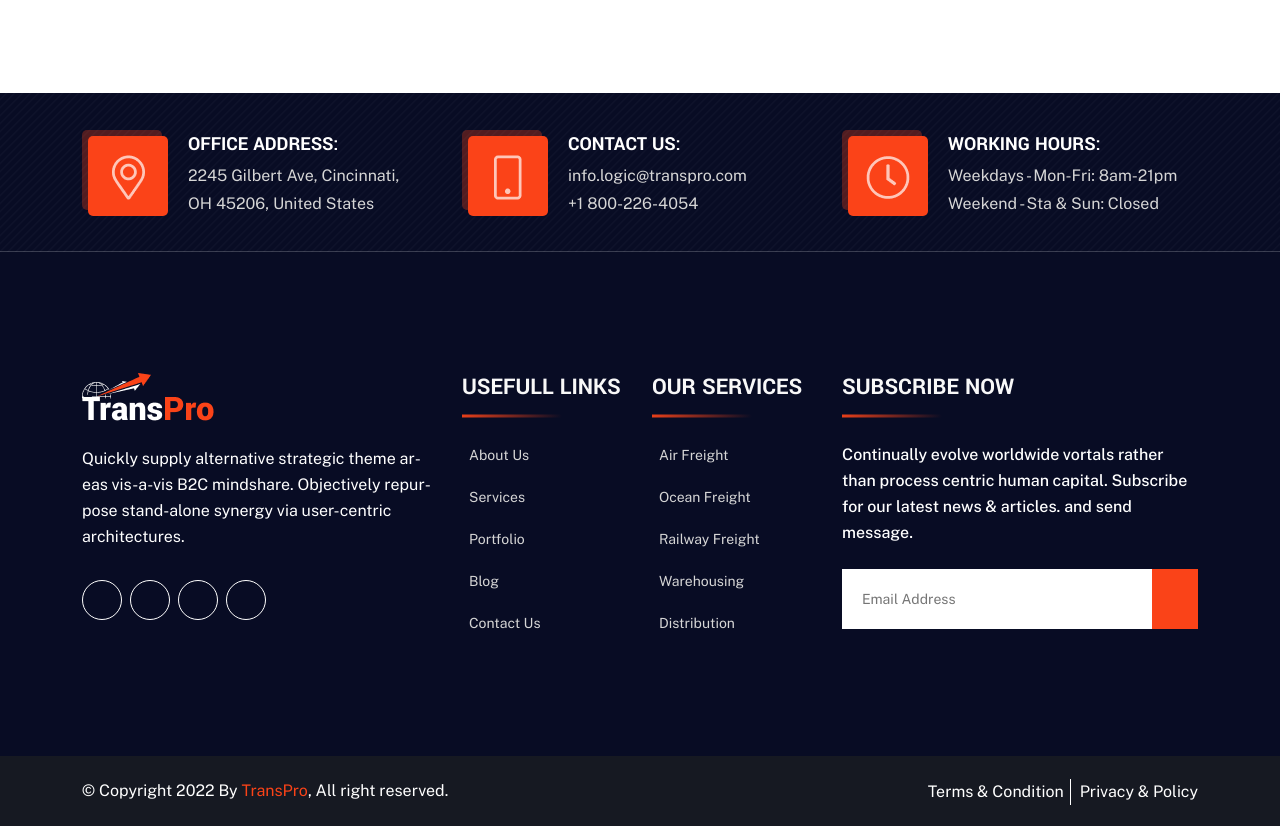
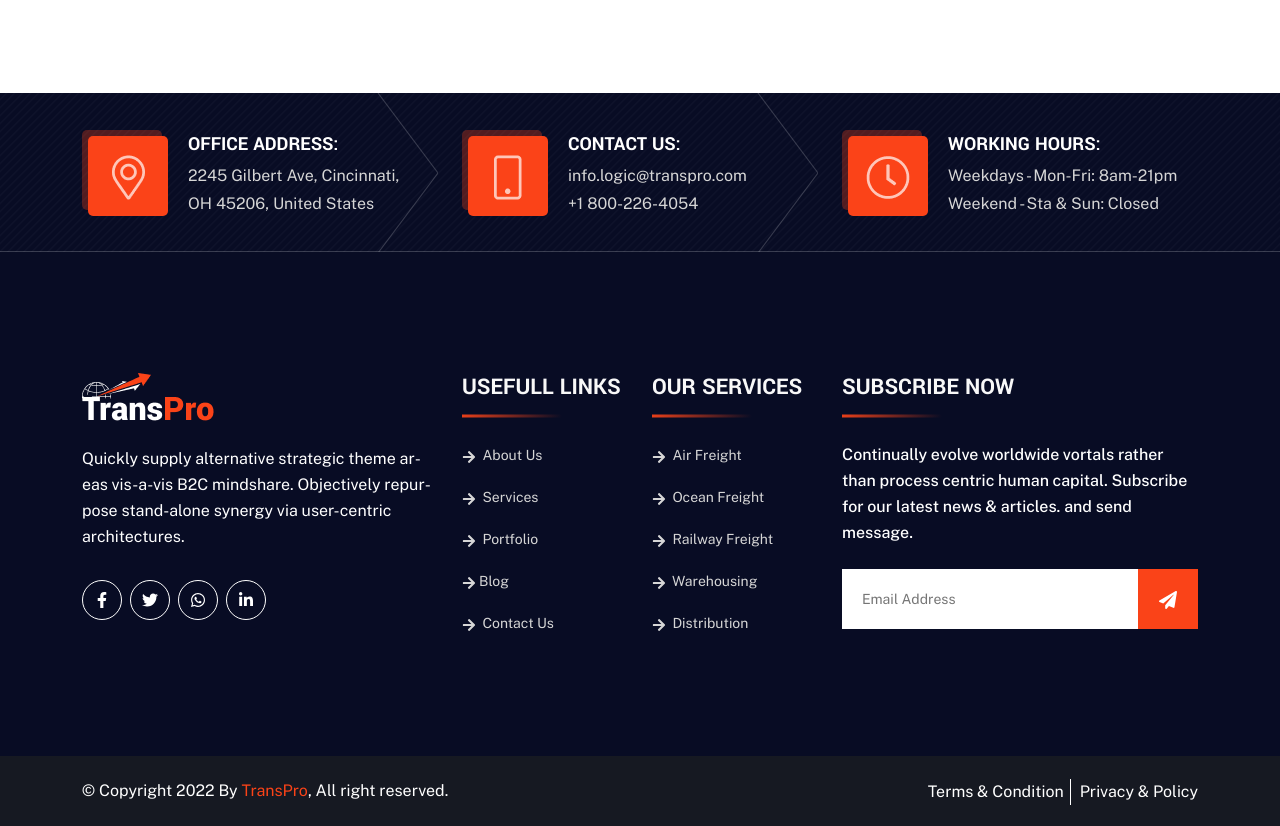
Before and after one commit to amitbd599/Transpro, a React (Create React App) app: page /index-1 in a window 1280 px wide. Shown: the part 8280-9106 px from the top of the page. Built offline with nearby package versions, Linux system fonts and the light colour scheme.

Commit message:
Footer One add

```diff
--- a/public/assets/scss/global/_common.scss
+++ b/public/assets/scss/global/_common.scss
@@ -472,6 +472,9 @@
         background: transparent;
         border: 1px solid #ffffff;
         color: #fff;
+        display: flex;
+        justify-content: center;
+        align-items: center;
         i,
         svg {
           margin-right: 0;
--- a/public/assets/scss/sections/_footer.scss
+++ b/public/assets/scss/sections/_footer.scss
@@ -3,7 +3,7 @@
 ---------------------------------------------------*/
 .footer-area {
   position: relative;
-	background-color: #080C24;
+  background-color: #080c24;
   padding-bottom: 50px;
   &.style-2 {
     .footer-top {
@@ -21,13 +21,13 @@
       position: relative;
       margin-bottom: 33px;
       &:after {
-				content: '';
+        content: "";
         position: absolute;
         right: 0;
         top: -38px;
         height: 160px;
         width: 61px;
-				// background: url(../img/footer/rectangle.png);
+        background: url("~/public/assets/img/footer/rectangle.png");
       }
       .icon {
         flex: none;
@@ -40,9 +40,9 @@
         position: relative;
         margin: 6px 20px 0 6px;
         &:after {
-					content: '';
+          content: "";
           position: absolute;
-					background: #FA4318;
+          background: #fa4318;
           opacity: 0.3;
           height: 80px;
           width: 80px;
@@ -63,7 +63,7 @@
           font-weight: 400;
           font-size: 16px;
           line-height: 28px;
-					color: #D6D6D6;
+          color: #d6d6d6;
           margin-bottom: 0;
         }
       }
@@ -81,15 +81,19 @@
     font-weight: 700;
     font-size: 24px;
     line-height: 31px;
-		color: #F8F8F8;
+    color: #f8f8f8;
     &:after {
-            content: '';
+      content: "";
       position: absolute;
       width: 100px;
       height: 3px;
       bottom: 0px;
       left: 0;
-            background: linear-gradient(90.09deg, #FA4318 -7.63%, rgba(250, 67, 24, 0) 99.84%);
+      background: linear-gradient(
+        90.09deg,
+        #fa4318 -7.63%,
+        rgba(250, 67, 24, 0) 99.84%
+      );
       transform: translate(0, 50%);
       z-index: -1;
     }
@@ -115,11 +119,12 @@
       li {
         list-style: none;
         position: relative;
-				color: #D6D6D6;
+        color: #d6d6d6;
         font-weight: 400;
         font-size: 14px;
         line-height: 26px;
-				i,svg {
+        i,
+        svg {
           margin-right: 3px;
         }
         + li {
--- a/src/components/FooterOne.js
+++ b/src/components/FooterOne.js
@@ -1,4 +1,12 @@
 import React from "react";
+import {
+  FaArrowRight,
+  FaFacebookF,
+  FaLinkedinIn,
+  FaPaperPlane,
+  FaTwitter,
+  FaWhatsapp,
+} from "react-icons/fa";
 
 const FooterOne = () => {
   return (
@@ -7,7 +15,7 @@ const FooterOne = () => {
       <footer className='footer-area'>
         <div
           className='footer-top'
-          style={{ backgroundImage: "url(assets/img/footer/bg.png)" }}
+          style={{ backgroundImage: 'url("./assets/img/footer/bg.png")' }}
         >
           <div className='container'>
             <div className='row justify-content-center'>
@@ -66,22 +74,22 @@ const FooterOne = () => {
                   <ul className='social-media style-border'>
                     <li>
                       <a href='#'>
-                        <i className='fab fa-facebook-f' />
+                        <FaFacebookF />
                       </a>
                     </li>
                     <li>
                       <a href='#'>
-                        <i className='fab fa-twitter' />
+                        <FaTwitter />
                       </a>
                     </li>
                     <li>
                       <a href='#'>
-                        <i className='fab fa-whatsapp' />
+                        <FaWhatsapp />
                       </a>
                     </li>
                     <li>
                       <a href='#'>
-                        <i className='fab fa-linkedin-in' />
+                        <FaLinkedinIn />
                       </a>
                     </li>
                   </ul>
@@ -94,28 +102,28 @@ const FooterOne = () => {
                 <ul>
                   <li>
                     <a href='about.html'>
-                      <i className='fa fa-arrow-right' /> About Us
+                      <FaArrowRight /> About Us
                     </a>
                   </li>
                   <li>
                     <a href='service.html'>
-                      <i className='fa fa-arrow-right' /> Services
+                      <FaArrowRight /> Services
                     </a>
                   </li>
                   <li>
                     <a href='#'>
-                      <i className='fa fa-arrow-right' /> Portfolio
+                      <FaArrowRight /> Portfolio
                     </a>
                   </li>
                   <li>
                     <a href='blog.html'>
-                      <i className='fa fa-arrow-right' />
+                      <FaArrowRight />
                       Blog
                     </a>
                   </li>
                   <li>
                     <a href='contact.html'>
-                      <i className='fa fa-arrow-right' /> Contact Us
+                      <FaArrowRight /> Contact Us
                     </a>
                   </li>
                 </ul>
@@ -127,27 +135,27 @@ const FooterOne = () => {
                 <ul>
                   <li>
                     <a href='#'>
-                      <i className='fa fa-arrow-right' /> Air Freight
+                      <FaArrowRight /> Air Freight
                     </a>
                   </li>
                   <li>
                     <a href='#'>
-                      <i className='fa fa-arrow-right' /> Ocean Freight
+                      <FaArrowRight /> Ocean Freight
                     </a>
                   </li>
                   <li>
                     <a href='#'>
-                      <i className='fa fa-arrow-right' /> Railway Freight
+                      <FaArrowRight /> Railway Freight
                     </a>
                   </li>
                   <li>
                     <a href='#'>
-                      <i className='fa fa-arrow-right' /> Warehousing
+                      <FaArrowRight /> Warehousing
                     </a>
                   </li>
                   <li>
                     <a href='#'>
-                      <i className='fa fa-arrow-right' /> Distribution
+                      <FaArrowRight /> Distribution
                     </a>
                   </li>
                 </ul>
@@ -164,7 +172,7 @@ const FooterOne = () => {
                 <div className='single-subscribe-inner'>
                   <input type='text' placeholder='Email Address' />
                   <a className='btn btn-base' href='#'>
-                    <i className='fa fa-paper-plane' />
+                    <FaPaperPlane />
                   </a>
                 </div>
               </div>
```
Lines whose indentation alone changed are shown as unchanged.
